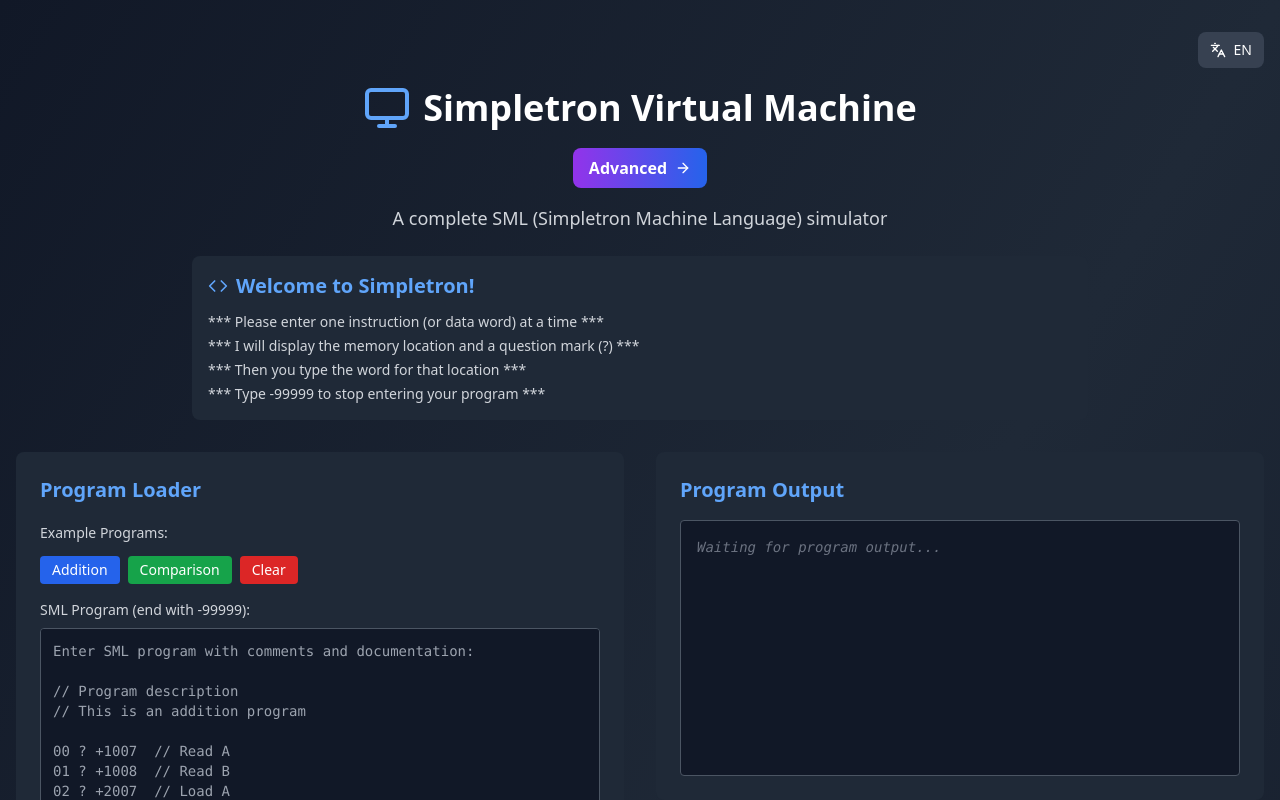
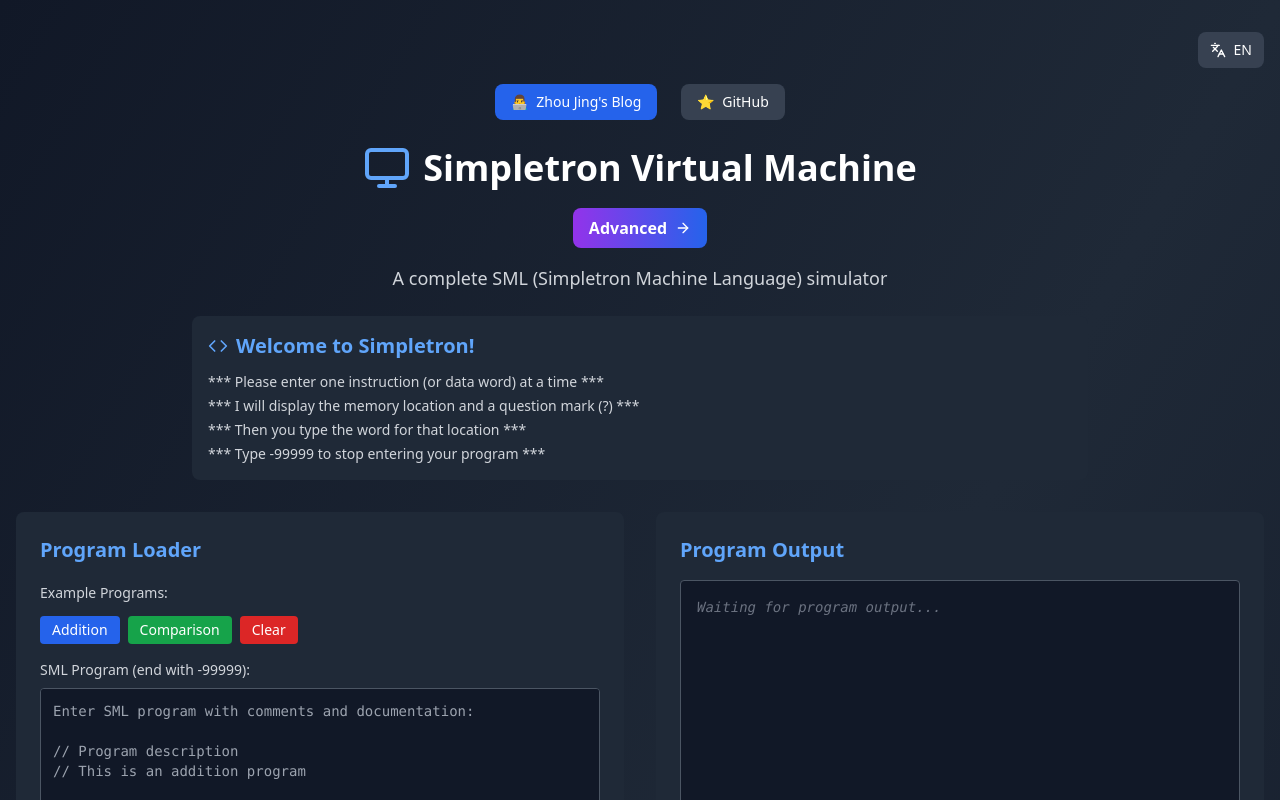
Before and after one commit to transbot/Simpletron, a React (Vite) app: page / in a window 1280 px wide. Shown: the top 800 px of the page. Built offline with nearby package versions, Linux system fonts and the light colour scheme.

Commit message:
Add author blog and GitHub links to homepage

```diff
--- a/src/App.tsx
+++ b/src/App.tsx
@@ -138,6 +138,29 @@ function App() {
           <div className="flex justify-end mb-4">
             <LanguageToggle language={language} onToggle={toggleLanguage} />
           </div>
+
+          {/* 作者和项目链接 */}
+          <div className="flex justify-center items-center gap-6 mb-6">
+            <a
+              href="https://bookzhou.com"
+              target="_blank"
+              rel="noopener noreferrer"
+              className="flex items-center gap-2 px-4 py-2 bg-blue-600 hover:bg-blue-700 text-white rounded-lg transition-colors text-sm"
+            >
+              <span>👨‍💻</span>
+              <span>{language === 'zh' ? '周靖的博客' : "Zhou Jing's Blog"}</span>
+            </a>
+            <a
+              href="https://github.com/transbot/Simpletron"
+              target="_blank"
+              rel="noopener noreferrer"
+              className="flex items-center gap-2 px-4 py-2 bg-gray-700 hover:bg-gray-600 text-white rounded-lg transition-colors text-sm"
+            >
+              <span>⭐</span>
+              <span>GitHub</span>
+            </a>
+          </div>
+
           <div className="flex items-center justify-center gap-3 mb-4">
             <Monitor className="text-blue-400" size={48} />
             <h1 className="text-4xl font-bold text-white">{t.title}</h1>
```
